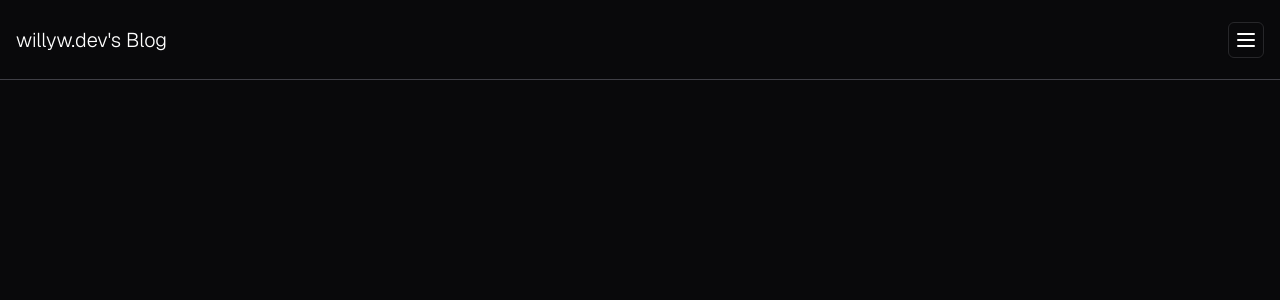
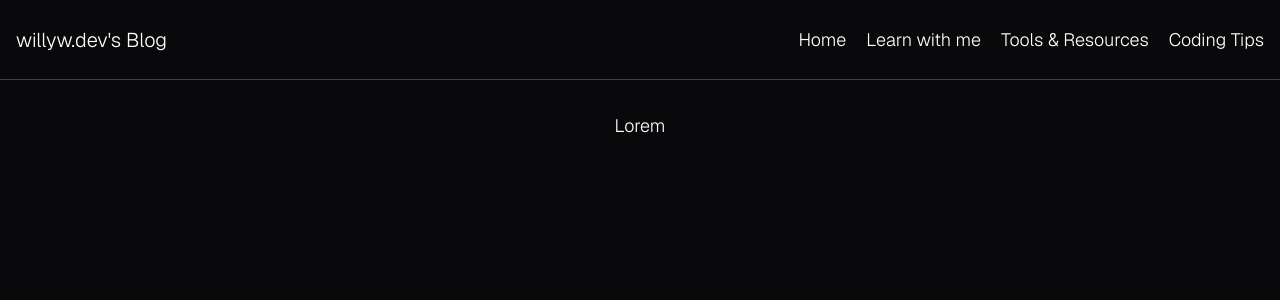
Before and after one commit to willywdev/blog.willyw.dev, a Next.js app: page / in a window 1280 px wide. Shown: the top 300 px of the page. Built offline with nearby package versions, Linux system fonts and the light colour scheme.

Commit message:
finish working on Header

```diff
--- a/app/layout.js
+++ b/app/layout.js
@@ -1,6 +1,8 @@
 import { GeistSans } from "geist/font";
 import { ThemeProvider } from "@/components/theme-provider";
 import "./globals.css";
+import Header from "@/components/Header";
+import Footer from "@/components/Footer";
 
 export const metadata = {
   title: "Blog - willyw.dev",
@@ -17,7 +19,9 @@ export default function RootLayout({ children }) {
           defaultTheme='dark'
           enableSystem
           disableTransitionOnChange>
-          {children}
+          <Header />
+          <main className='flex justify-center mt-8'>{children}</main>
+          <Footer />
         </ThemeProvider>
       </body>
     </html>
--- a/app/page.js
+++ b/app/page.js
@@ -1,5 +1,3 @@
-import Header from "@/components/Header";
-
 export default function Home() {
-  return <Header />;
+  return <p>Lorem</p>;
 }
--- a/components/Footer.jsx
+++ b/components/Footer.jsx
@@ -1,5 +1,7 @@
 function Footer() {
-  return <button>Hello!</button>;
+  return (
+    <footer className='fixed flex justify-between border-t bottom-8 border-zinc-700'></footer>
+  );
 }
 
 export default Footer;
--- a/components/Header.jsx
+++ b/components/Header.jsx
@@ -4,7 +4,8 @@ import { Menu } from "lucide-react";
 import { Button } from "./ui/button";
 import { useState } from "react";
 import ThemedLink from "./ThemedLink";
-import MobileNavbar from "./MobileNavbar";
+import Navbar from "./Navbar";
+import NavbarItems from "./NavbarItems";
 
 function Header() {
   const [navbarOpen, setNavbarOpen] = useState(false);
@@ -22,10 +23,16 @@ function Header() {
         variant='outline'
         size='icon'
         aria-label='open navigation menu'
-        onClick={handleNavbar}>
+        onClick={handleNavbar}
+        className='md:hidden'>
         <Menu />
       </Button>
-      {navbarOpen && <MobileNavbar handleNavbar={handleNavbar} />}
+      {navbarOpen && (
+        <Navbar handleNavbar={handleNavbar} className='md:hidden' />
+      )}
+      <nav className='hidden md:flex'>
+        <NavbarItems isDesktop />
+      </nav>
     </header>
   );
 }
--- a/components/LearnLink.jsx
+++ /dev/null
@@ -1,15 +0,0 @@
-import { Icon } from "@iconify/react";
-import ThemedLink from "./ThemedLink";
-
-function LearnLink({ href, name, icon, iconColor }) {
-  return (
-    <div className='flex flex-col items-end gap-1'>
-      <div className='flex items-center gap-1'>
-        <Icon icon={icon} color={iconColor ? iconColor : ""} />
-        <ThemedLink href={href}>{name}</ThemedLink>
-      </div>
-    </div>
-  );
-}
-
-export default LearnLink;
--- a/components/MobileNavbar.jsx
+++ /dev/null
@@ -1,30 +0,0 @@
-import { Button } from "./ui/button";
-import { X } from "lucide-react";
-import Navbar from "./Navbar";
-function MobileNavbar({ handleNavbar }) {
-  function handleOuterClick(event) {
-    if (event.target === event.currentTarget) {
-      handleNavbar(false);
-    }
-  }
-
-  return (
-    <div
-      className='fixed top-0 left-0 w-full h-full bg-black bg-opacity-50 backdrop-blur-sm bg-blend-darken'
-      onClick={handleOuterClick}>
-      <nav className='fixed top-0 right-0 w-3/4 h-screen px-10 py-20 text-right border-l bg-zinc-950 border-zinc-700 animate-nav-open'>
-        <Button
-          variant='outline'
-          size='icon'
-          aria-label='open navigation menu'
-          onClick={() => handleNavbar(false)}
-          className='absolute right-4 top-6 '>
-          <X />
-        </Button>
-        <Navbar />
-      </nav>
-    </div>
-  );
-}
-
-export default MobileNavbar;
--- a/components/NavLink.jsx
+++ b/components/NavLink.jsx
@@ -3,9 +3,11 @@ import ThemedLink from "./ThemedLink";
 function NavLink({ href, name, children }) {
   return (
     <li>
-      <div className='flex items-center justify-end gap-2 pb-2'>
+      <div className='flex items-center justify-end gap-2'>
         {children}
-        <ThemedLink href={href}>{name}</ThemedLink>
+        <ThemedLink href={href}>
+          <span className='align-middle'>{name}</span>
+        </ThemedLink>
       </div>
     </li>
   );
--- a/components/Navbar.jsx
+++ b/components/Navbar.jsx
@@ -1,45 +1,30 @@
-import { Home } from "lucide-react";
-import { GraduationCap } from "lucide-react";
-import { PocketKnife } from "lucide-react";
-import { Lightbulb } from "lucide-react";
-import NavLink from "./NavLink";
-import LearnLink from "./LearnLink";
+import { Button } from "./ui/button";
+import { X } from "lucide-react";
+import NavbarItems from "./NavbarItems";
 
-function Navbar({ isMobile }) {
+function Navbar({ handleNavbar }) {
+  function handleOuterClick(event) {
+    if (event.target === event.currentTarget) {
+      handleNavbar(false);
+    }
+  }
+
   return (
-    <ul className='flex flex-col gap-2 mt-8'>
-      <NavLink href='/' name='Home'>
-        <Home size={20} />
-      </NavLink>
-      <li>
-        <div className='flex items-center justify-end gap-2 pb-2'>
-          <GraduationCap size={20} />
-          <div className='flex items-end gap-1'>
-            <h2 className='underline underline-offset-2'>Learn with me</h2>
-          </div>
-        </div>
-        <div className='flex flex-col gap-1'>
-          <LearnLink
-            href='/javascript'
-            name='JavaScript'
-            icon='devicon:javascript'
-          />
-          <LearnLink href='/react' name='React' icon='devicon:react' />
-          <LearnLink
-            href='/rust'
-            name='Rust'
-            icon='devicon-plain:rust'
-            iconColor='#ce412b'
-          />
-        </div>
-      </li>
-      <NavLink href='/tools-resources' name='Tools & Resources'>
-        <PocketKnife size={20} />
-      </NavLink>
-      <NavLink href='/coding-tips' name='Coding Tips'>
-        <Lightbulb size={20} />
-      </NavLink>
-    </ul>
+    <div
+      className='fixed top-0 left-0 w-full h-full bg-black bg-opacity-50 backdrop-blur-sm bg-blend-darken'
+      onClick={handleOuterClick}>
+      <nav className='fixed top-0 right-0 w-3/4 h-screen px-10 py-20 text-right border-l bg-zinc-950 border-zinc-700 animate-nav-open'>
+        <Button
+          variant='outline'
+          size='icon'
+          aria-label='open navigation menu'
+          onClick={() => handleNavbar(false)}
+          className='absolute right-4 top-6 '>
+          <X />
+        </Button>
+        <NavbarItems />
+      </nav>
+    </div>
   );
 }
 
--- /dev/null
+++ b/components/NavbarItems.jsx
@@ -0,0 +1,29 @@
+import NavLink from "./NavLink";
+import { Home } from "lucide-react";
+import { GraduationCap } from "lucide-react";
+import { Wrench } from "lucide-react";
+import { Lightbulb } from "lucide-react";
+
+function NavbarItems({ isDesktop }) {
+  return (
+    <ul
+      className={`flex ${isDesktop ? "" : "flex-col"} gap-2
+        mt-8 md:mt-0 md:gap-5
+      `}>
+      <NavLink href='/' name='Home'>
+        {!isDesktop && <Home size={20} />}
+      </NavLink>
+      <NavLink href='/learn' name='Learn with me'>
+        {!isDesktop && <GraduationCap size={20} />}
+      </NavLink>
+      <NavLink href='/tools-resources' name='Tools & Resources'>
+        {!isDesktop && <Wrench size={20} />}
+      </NavLink>
+      <NavLink href='/coding-tips' name='Coding Tips'>
+        {!isDesktop && <Lightbulb size={20} />}
+      </NavLink>
+    </ul>
+  );
+}
+
+export default NavbarItems;
```
